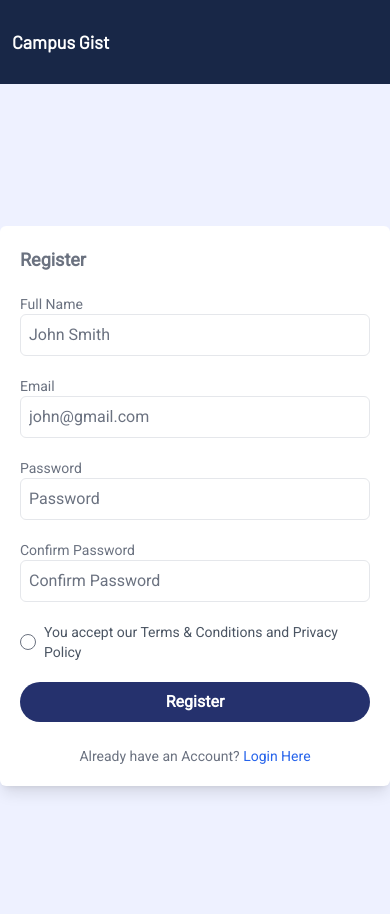
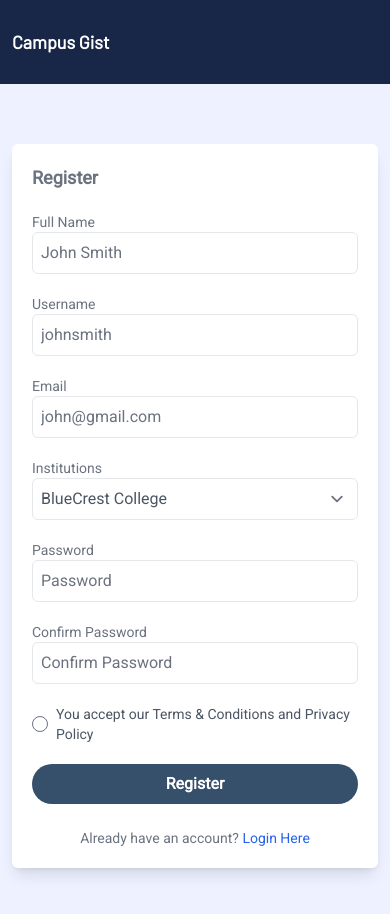
Before and after one commit to sparrowsl/campus-gist, a SvelteKit app: page /register in a window 390 px wide. Shown: the top 914 px of the page. Built offline with nearby package versions, Linux system fonts and the light colour scheme; some icons are missing.

Commit message:
feat: make register page responsive

```diff
--- a/src/lib/components/LoginForm.svelte
+++ b/src/lib/components/LoginForm.svelte
@@ -32,15 +32,15 @@
 
 			<button
 				type="submit"
-				class="font-pt-sans block rounded-full bg-brand p-2 font-semibold
+				class="block rounded-full bg-brand p-2 font-semibold
       text-white hover:bg-brand-blue"
 			>
 				Login
 			</button>
 		</fieldset>
 
-		<small class="font-pt-sans mt-5 block text-center text-sm text-gray-500">
-			Need an Account? <a href="/register" class="text-brand">Register Here</a>
+		<small class="mt-5 block text-center text-sm text-gray-500">
+			Need an account? <a href="/register" class="text-brand">Register Here</a>
 		</small>
 	</form>
 </section>
--- /dev/null
+++ b/src/lib/stores/universities.js
@@ -0,0 +1,52 @@
+import { writable } from 'svelte/store';
+
+export const institutes = writable([
+	{
+		name: 'BlueCrest College',
+		abbr: 'BCC'
+	},
+	{
+		name: 'Fourah Bay College',
+		abbr: 'FBC'
+	},
+	{
+		name: 'Institute of Public Administration and Management',
+		abbr: 'IPAM'
+	},
+	{
+		name: 'Njala University',
+		abbr: 'Njala'
+	},
+	{
+		name: 'College of Digital Excellence',
+		abbr: 'CODE'
+	},
+	{
+		name: 'Canadian College of Modern Technology',
+		abbr: 'CCMT'
+	},
+	{
+		name: 'College of Agriculture and Technology',
+		abbr: 'CAT'
+	},
+	{
+		name: 'American College of Science and Technology',
+		abbr: 'ACOSAT'
+	},
+	{
+		name: 'College of Business and Information and Technology',
+		abbr: 'COBIT'
+	},
+	{
+		name: 'Limkokwing University of Creative Technology',
+		abbr: 'LUCT'
+	},
+	{
+		name: 'AI Professional College',
+		abbr: 'AIPro'
+	},
+	{
+		name: 'Other',
+		abbr: 'other'
+	}
+]);
--- a/src/routes/register/+page.svelte
+++ b/src/routes/register/+page.svelte
@@ -1,4 +1,6 @@
 <script>
+	import { institutes } from '$lib/stores/universities.js';
+
 	let tac = false;
 
 	const handleRegister = async () => {
@@ -10,7 +12,7 @@
 	<section class="container mx-auto grid min-h-screen place-content-center md:p-10">
 		<form
 			action=""
-			class="min-w-[20em] rounded-md bg-white p-5 shadow-lg md:min-w-[25em] md:p-10"
+			class="mx-3 rounded-md bg-white p-5 shadow-lg md:mx-0 md:min-w-[20em] md:p-10"
 			on:submit|preventDefault={handleRegister}
 		>
 			<fieldset class="grid gap-5">
@@ -25,6 +27,17 @@
 						placeholder="John Smith"
 					/>
 				</div>
+
+				<div>
+					<label for="" class="block text-sm text-gray-500">Username</label>
+					<input
+						type="text"
+						name="fullname"
+						class="block w-full rounded-md border-gray-200 p-2 text-gray-600"
+						placeholder="johnsmith"
+					/>
+				</div>
+
 				<div>
 					<label for="" class="block text-sm text-gray-500">Email</label>
 					<input
@@ -33,6 +46,15 @@
 						class="block w-full rounded-md border-gray-200 p-2 text-gray-600"
 						placeholder="john@gmail.com"
 					/>
+				</div>
+
+				<div>
+					<label for="" class="block text-sm text-gray-500">Institutions</label>
+					<select name="" id="" class="w-full rounded-md border-gray-200 p-2 text-gray-600">
+						{#each $institutes as institute}
+							<option value="" class="">{institute.name}</option>
+						{/each}
+					</select>
 				</div>
 
 				<div>
@@ -55,22 +77,23 @@
 					/>
 				</div>
 
-				<label class="font-pt-sans flex items-center gap-2 text-sm text-gray-600">
+				<label class="flex items-center gap-2 text-sm text-gray-600">
 					<input type="checkbox" name="terms" id="" class="rounded-full" bind:checked={tac} />
 					<span>You accept our Terms &amp; Conditions and Privacy Policy</span>
 				</label>
 
 				<button
 					type="submit"
-					class="font-pt-sans block rounded-full bg-brand p-2 font-semibold
-          text-white hover:bg-brand-blue"
+					disabled={tac ? false : true}
+					class="block rounded-full bg-brand p-2 font-semibold text-white
+            hover:bg-brand-blue disabled:cursor-not-allowed disabled:bg-brand-blue"
 				>
 					Register
 				</button>
 			</fieldset>
 
-			<p class="font-pt-sans mt-6 text-center text-sm text-gray-500">
-				Already have an Account? <a href="/" class="text-blue-600">Login Here</a>
+			<p class="mt-6 text-center text-sm text-gray-500">
+				Already have an account? <a href="/" class="text-blue-600">Login Here</a>
 			</p>
 		</form>
 	</section>
```
